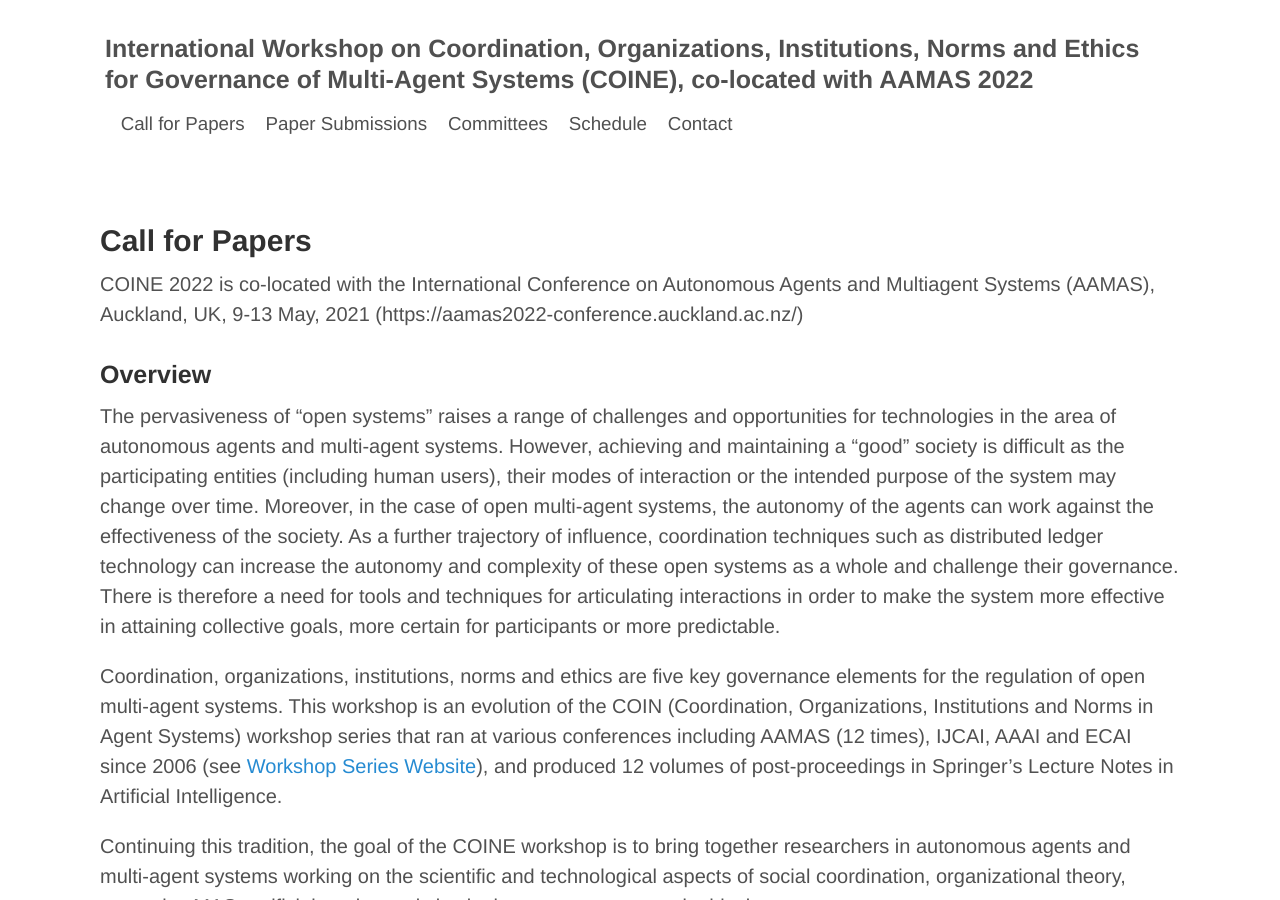
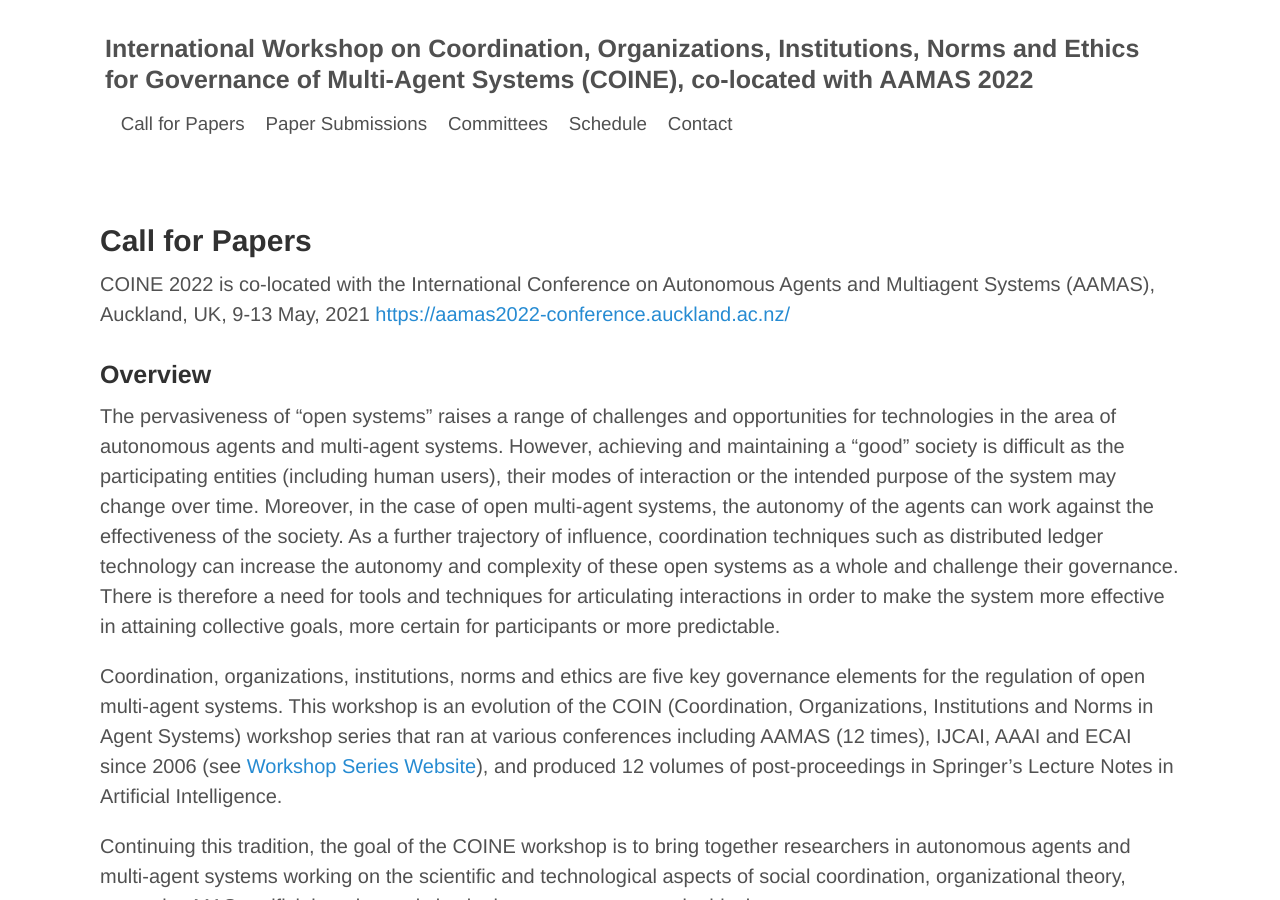
Before and after one commit to jithincheriyan/coine-2022-auckland, a Jekyll site: the page built from call_for_papers.md, in a window 1280 px wide and 900 px high. Built offline with Jekyll 4.4.1, drawn with Linux system fonts in a browser that asks for light colours; part of the change alters nothing that is shown.

```diff
--- a/call_for_papers.md
+++ b/call_for_papers.md
@@ -6,7 +6,7 @@ title: COINE
 ## Call for Papers
 COINE 2022 is co-located with the International Conference on Autonomous Agents and Multiagent Systems (AAMAS),
 Auckland, UK, 9-13 May, 2021
-(https://aamas2022-conference.auckland.ac.nz/)
+[https://aamas2022-conference.auckland.ac.nz/](https://aamas2022-conference.auckland.ac.nz/)
 
 ### Overview
 
```
